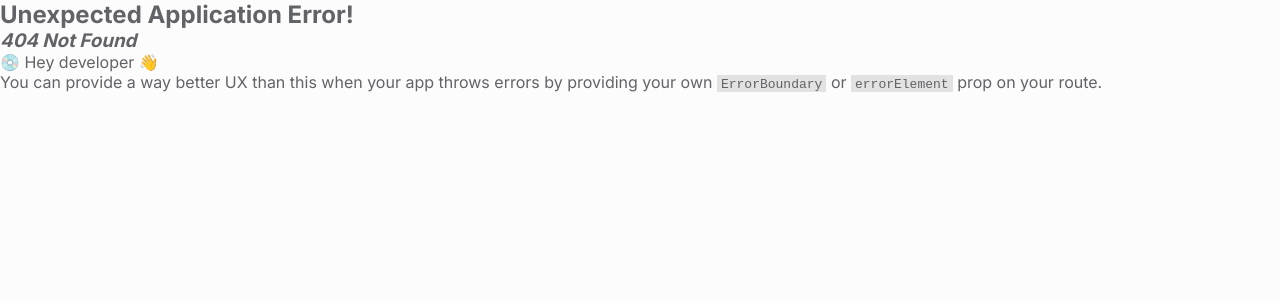
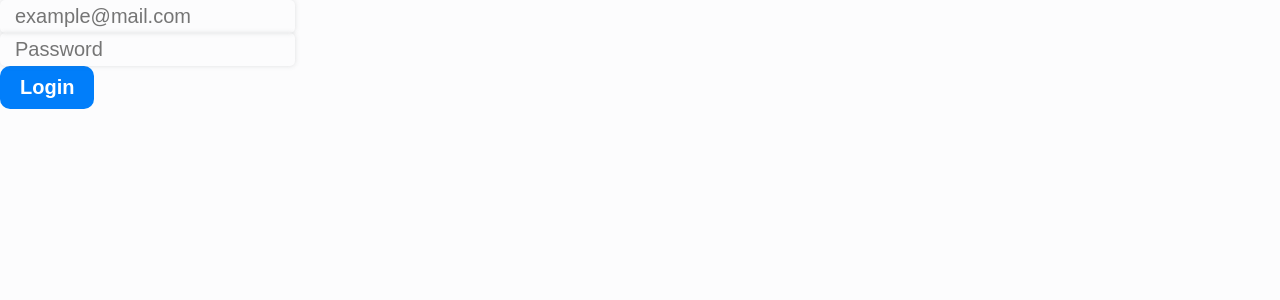
Before and after one commit to kkk-petrov/cloudst-client, a React (Vite) app: page /auth/login in a window 1280 px wide. Before the commit this address had no page. Shown: the top 300 px of the page. Built offline with nearby package versions, Linux system fonts and the light colour scheme.

Commit message:
feat: login/logout

```diff
--- a/package.json
+++ b/package.json
@@ -1,7 +1,7 @@
 {
   "name": "client-bun",
   "private": true,
-  "version": "0.0.3",
+  "version": "0.0.4",
   "type": "module",
   "scripts": {
     "dev": "vite",
@@ -14,7 +14,6 @@
     "react": "^18.2.0",
     "react-circular-progressbar": "^2.1.0",
     "react-dom": "^18.2.0",
-    "react-dropzone": "^14.2.3",
     "react-icons": "^5.0.1",
     "react-router-dom": "^6.21.3",
     "usehooks-ts": "^2.10.0",
--- a/src/api/doRequest.ts
+++ b/src/api/doRequest.ts
@@ -18,6 +18,6 @@ export async function doRequest<T, U>(
 
     return resData
   } catch (error) {
-    throw new Error('Error during request: ' + error)
+    throw new Error(`Error during request: ${error}`)
   }
 }
--- a/src/api/interceptors/tokenInterceptor.ts
+++ b/src/api/interceptors/tokenInterceptor.ts
@@ -1,16 +1,10 @@
 import { AxiosInstance } from "axios";
 
 export const addTokenInterceptor = async (axiosInstance: AxiosInstance) => {
+  const token = localStorage.getItem('token') || null
+
   axiosInstance.interceptors.request.use(async (config) => {
     try {
-
-      let token: string | null = null
-
-      // if (session && session.user) {
-      //   token = (session.user as { token: string }).token;
-      // }
-
-      token = "token"
       config.headers.Authorization = `Bearer ${token}`;
 
       return config;
--- a/src/components/AppRouter/AppRouter.tsx
+++ b/src/components/AppRouter/AppRouter.tsx
@@ -1,13 +1,20 @@
 import { Dashboard } from "@/pages/Dashboard/Dashboard"
-import { RouterProvider, createBrowserRouter } from "react-router-dom"
+import { Navigate, RouterProvider, createBrowserRouter } from "react-router-dom"
 import { Layout } from "../Layout/Layout"
 import { Recent } from "@/pages/Recent/Recent"
 import { Favorites } from "@/pages/Favorites/Favorites"
 import { Trash } from "@/pages/Trash/Trash"
 import { Settings } from "@/pages/Settings/Settings"
+import { Login } from "@/pages/Auth/Login/Login"
+import { Shared } from "@/pages/Shared/Shared"
+import { useAuthStore } from "@/store/store"
+import { Logout } from "@/pages/Auth/Logout/Logout"
 
 export const AppRouter = () => {
-  const router = createBrowserRouter([
+  const store = useAuthStore(store => store);
+
+  const defineRoutes = () => {
+    const authenticatedRoutes = [
       {
         element: <Layout />,
         children: [
@@ -28,12 +35,36 @@ export const AppRouter = () => {
             element: <Trash />,
           },
           {
+            path: "/shared",
+            element: <Shared />,
+          },
+        ]
+      },
+      {
         path: "/settings",
         element: <Settings />,
       },
-      ]
-    }
-  ])
+      {
+        path: "/auth/logout",
+        element: <Logout />,
+      },
+    ];
 
-  return <RouterProvider router={router}/>
-}
+    const unauthenticatedRoutes = [
+      {
+        path: "/auth/login",
+        element: <Login />,
+      },
+      {
+        path: "*",
+        element: <Navigate to="/auth/login" replace />,
+      },
+    ];
+
+    return store.userId ? authenticatedRoutes : unauthenticatedRoutes;
+  };
+
+  const router = createBrowserRouter(defineRoutes());
+
+  return <RouterProvider router={router} />;
+};
--- a/src/components/Layout/Layout.tsx
+++ b/src/components/Layout/Layout.tsx
@@ -2,13 +2,30 @@ import '@/styles/globals.scss'
 import { Outlet } from "react-router";
 import { Sidebar } from "../Sidebar/Sidebar";
 import { Topbar } from "../Topbar/Topbar";
+import { useEffect, useState } from 'react';
+import { UserModel } from '@/types';
+import { useAuthStore } from '@/store/store';
+import { doRequest } from '@/api/doRequest';
 
 export const Layout = () => {
+  const [user, setUser] = useState<UserModel | null>(null)
+  const store = useAuthStore(store => store)
+
+  useEffect(() => {
+    const fetchUser = async () => {
+      const user: UserModel = await doRequest("GET", `/users/${store.userId}`)
+      setUser(user)
+      console.log(user)
+    }
+
+    fetchUser()
+  }, [store])
+
   return (
     <div style={{ display: "flex", flexDirection: "row" }}>
       <Sidebar />
       <main className="main">
-        <Topbar />
+        <Topbar user={user} />
         <Outlet />
       </main>
     </div>
--- a/src/components/Providers/Providers.tsx
+++ b/src/components/Providers/Providers.tsx
@@ -3,7 +3,6 @@ import { ReactNode } from 'react';
 import { IconContext } from 'react-icons';
 import { Container } from '../UI/Container/Container';
 import { DragProvider } from '@/context/DragContext';
-import { AuthProvider } from '@/context/AuthContext';
 import { SidebarProvider } from '@/context/SidebarContext';
 
 interface Props {
@@ -13,8 +12,6 @@ interface Props {
 
 const Providers = ({ children }: Props) => {
   return (
-    <AuthProvider>
-      {/* <ThemeProvider defaultTheme='dark'> */}
     <SidebarProvider>
       <IconContext.Provider value={{ style: { verticalAlign: 'middle' }, size: "30px" }}>
         <Container>
@@ -24,8 +21,6 @@ const Providers = ({ children }: Props) => {
         </Container>
       </IconContext.Provider>
     </SidebarProvider>
-      {/* </ThemeProvider> */}
-    </AuthProvider>
   )
 };
 
--- a/src/components/Topbar/Topbar.tsx
+++ b/src/components/Topbar/Topbar.tsx
@@ -4,29 +4,19 @@ import { Button } from "../UI/Button/Button"
 import { IoMdCloudDownload } from "react-icons/io"
 import ThemeToggler from "../ThemeToggler/ThemeToggler"
 import { GoBellFill } from "react-icons/go"
-import { UserModel } from "@/types"
 import { SearchInput } from "../Search/Search"
 import { doRequest } from "@/api/doRequest"
 import { useDrag } from "@/hooks/useDrag"
 import { Link } from "react-router-dom"
+import { UserModel } from "@/types"
 
-export const Topbar = () => {
+interface Props {
+  user: UserModel | null
+}
+
+export const Topbar = ({ user }: Props) => {
   const { setIsActive } = useDrag()
-  // const session = useSession()
-
-  // const data = session.data?.user as { token: string, user: UserModel }
-  const data: { token: string, user: Pick<UserModel, "name" | "email" | "id" | "avatar"> } = {
-    token: "token",
-    user: {
-      id: 1,
-      name: "user",
-      email: "email",
-      avatar: ""
-    }
-
-  }
-  const user = data?.user
-  const userAvatarUrl = user?.avatar !== "" ? user.avatar : "/user.png"
+  const userAvatarUrl = user?.avatar !== "" ? user?.avatar : "/user.png"
 
   const handleClick = async () => {
     const res = await doRequest("GET", '/users')
@@ -58,7 +48,7 @@ export const Topbar = () => {
         {/* TODO: user menu */}
         <div className={cl.user}>
           <img alt="avatar" src={userAvatarUrl} height={30} width={30} className={cl.userAvatar} />
-          <Link to="api/auth/signout" className={cl.userButton}>
+          <Link to="auth/logout" className={cl.userButton}>
             <span className={cl.userName}>{user?.name}</span>
             <FaAngleDown className={cl.userButtonIcon} size="15px" />
           </Link>
--- a/src/context/AuthContext.tsx
+++ b/src/context/AuthContext.tsx
@@ -1,17 +1,13 @@
 import { ReactNode, createContext, useEffect, useMemo, useState } from 'react';
 
 interface AuthContextProps {
-  authContextValue: {
-    isAuthenticated: boolean | null,
-    isSessionChecked: boolean | null,
-  }
+  isAuthenticated: boolean | null,
+  isSessionChecked: boolean | null,
 }
 
 export const AuthContext = createContext<AuthContextProps>({
-  authContextValue: {
-    isAuthenticated: null,
-    isSessionChecked: false,
-  }
+  isAuthenticated: null,
+  isSessionChecked: false,
 });
 
 interface ProviderProps {
@@ -44,6 +40,6 @@ export const AuthProvider = ({ children }: ProviderProps) => {
   return (
     <AuthContext.Provider value={authContextValue}>
       {children}
-    </AuthContext.Provider>
+    </AuthContext.Provider >
   );
 };
--- /dev/null
+++ b/src/pages/Auth/Login/Login.tsx
@@ -0,0 +1,65 @@
+import { Button } from "@/components/UI/Button/Button";
+import { Input } from "@/components/UI/Input/Input"
+import { authService } from "@/services";
+import { useAuthStore } from "@/store/store";
+import { LoginData } from "@/types";
+import { ChangeEvent, MouseEvent, useState } from "react"
+import { useNavigate } from "react-router-dom";
+
+export const Login = () => {
+  const login = useAuthStore(state => state.actions.login)
+  const navigate = useNavigate()
+  const [message, setMessage] = useState('');
+  const [inputs, setInputs] = useState({
+    email: "",
+    password: ""
+  })
+
+
+  const handleInputChange = (e: ChangeEvent<HTMLInputElement>) => {
+    const { name, value } = e.target;
+    setInputs((prev) => ({ ...prev, [name]: value }));
+  };
+
+
+  const handleLogin = async (e: MouseEvent<HTMLButtonElement>) => {
+    e.preventDefault()
+    try {
+      const data: LoginData = { email: inputs.email, password: inputs.password }
+      const res = await authService.login(data);
+
+      if (res !== null) {
+        await login(inputs.email, inputs.password)
+        setMessage("Success");
+        navigate("/", { replace: true })
+        window.location.reload()
+      } else {
+        setMessage("Error");
+      }
+    } catch (error) {
+      console.error('Registration failed', error);
+      setMessage('Registration failed. Please try again.');
+    }
+  }
+
+  return (
+    <div>
+      <Input
+        type="email"
+        name="email"
+        placeholder="example@mail.com"
+        value={inputs.email}
+        onChange={handleInputChange}
+      />
+      <Input
+        type="password"
+        name="password"
+        placeholder="Password"
+        value={inputs.password}
+        onChange={handleInputChange}
+      />
+      <Button onClick={e => handleLogin(e)}>Login</Button>
+      {message && <p>{message}</p>}
+    </div>
+  )
+}
--- /dev/null
+++ b/src/pages/Auth/Logout/Logout.tsx
@@ -0,0 +1,9 @@
+import { Button } from "@/components/UI/Button/Button"
+import { useAuthStore } from "@/store/store"
+
+export const Logout = () => {
+  const logout = useAuthStore(store => store.actions.logout)
+  return (
+    <Button onClick={() => logout()}>Logout</Button>
+  )
+}
--- a/src/store/store.ts
+++ b/src/store/store.ts
@@ -2,20 +2,19 @@ import { authService } from '@/services';
 import { UserID } from '@/types';
 import { create } from 'zustand';
 
-interface State {
+interface AuthState {
   token: string | null;
   userId: UserID | null;
-}
-
-interface Actions {
+  actions: {
     login: (email: string, password: string) => Promise<void>;
     logout: () => void;
   }
+}
 
-export const useStore = create<State & Actions>((set) => ({
+export const useAuthStore = create<AuthState>((set) => ({
   token: localStorage.getItem('token') || null,
   userId: parseInt(localStorage.getItem('userId')!) || null,
-
+  actions: {
     login: async (email: string, password: string) => {
       const data = await authService.login({ email: email, password: password })
 
@@ -24,10 +23,10 @@ export const useStore = create<State & Actions>((set) => ({
 
       set({ token: data.token, userId: data.user.id });
     },
-
     logout: () => {
       localStorage.removeItem('token');
       localStorage.removeItem('userId');
       set({ token: null, userId: null });
     },
+  }
 }));
```
Also changed, not shown: .eslintrc.cjs (deleted), 1 other file (tests, documents, lock files or other folders). Lines whose indentation alone changed are shown as unchanged.
